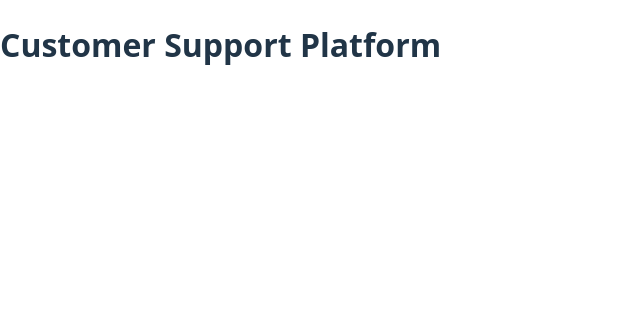
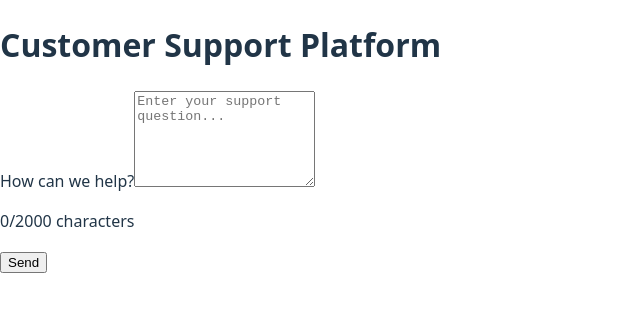
Before and after one commit to 495-CMSC-Capstone-Project/-Customer-Service-Platform-, a React (Vite) app in the folder frontend/: page / in a window 1280 px wide. Shown: the top 312 px of the page, without its empty margins (0-640 px from the left). Built offline with nearby package versions, Linux system fonts and the light colour scheme.

Commit message:
Implement chat message handling in App component
Added chat functionality to handle customer messages and responses.

```diff
--- a/frontend/src/App.tsx
+++ b/frontend/src/App.tsx
@@ -1,5 +1,145 @@
+import { FormEvent, useState } from "react";
+
+type ChatResponse = {
+  conversationId: string;
+  messageId: string;
+  response: string;
+  source: string;
+  confidence: number;
+  escalated: boolean;
+};
+
 function App() {
-  return <h1>Customer Support Platform</h1>;
+  const [message, setMessage] = useState("");
+  const [response, setResponse] = useState<ChatResponse | null>(null);
+  const [error, setError] = useState("");
+  const [loading, setLoading] = useState(false);
+
+  const conversationId = "conv_001";
+  const customerId = "cust_001";
+
+  async function handleSubmit(event: FormEvent<HTMLFormElement>) {
+    event.preventDefault();
+
+    const trimmedMessage = message.trim();
+
+    if (!trimmedMessage) {
+      setError("Please enter a message.");
+      return;
+    }
+
+    if (trimmedMessage.length > 2000) {
+      setError("Message must be 2,000 characters or fewer.");
+      return;
+    }
+
+    setLoading(true);
+    setError("");
+    setResponse(null);
+
+    try {
+      const apiResponse = await fetch(
+        `http://localhost:8000/api/v1/conversations/${conversationId}/messages`,
+        {
+          method: "POST",
+          headers: {
+            "Content-Type": "application/json",
+          },
+          body: JSON.stringify({
+            customerId,
+            message: trimmedMessage,
+          }),
+        }
+      );
+
+      if (!apiResponse.ok) {
+        if (apiResponse.status === 403) {
+          throw new Error(
+            "You do not have access to this conversation."
+          );
+        }
+
+        if (apiResponse.status === 404) {
+          throw new Error("Conversation not found.");
+        }
+
+        if (apiResponse.status === 400) {
+          throw new Error("The message could not be processed.");
+        }
+
+        throw new Error("The service is temporarily unavailable.");
+      }
+
+      const data: ChatResponse = await apiResponse.json();
+
+      setResponse(data);
+      setMessage("");
+    } catch (err) {
+      if (err instanceof Error) {
+        setError(err.message);
+      } else {
+        setError("An unexpected error occurred.");
+      }
+    } finally {
+      setLoading(false);
+    }
+  }
+
+  return (
+    <main>
+      <h1>Customer Support Platform</h1>
+
+      <form onSubmit={handleSubmit}>
+        <label htmlFor="message">
+          How can we help?
+        </label>
+
+        <textarea
+          id="message"
+          value={message}
+          onChange={(event) => setMessage(event.target.value)}
+          maxLength={2000}
+          rows={6}
+          placeholder="Enter your support question..."
+          disabled={loading}
+        />
+
+        <p>{message.length}/2000 characters</p>
+
+        <button type="submit" disabled={loading}>
+          {loading ? "Sending..." : "Send"}
+        </button>
+      </form>
+
+      {error && (
+        <p role="alert">
+          {error}
+        </p>
+      )}
+
+      {response && (
+        <section>
+          <h2>Response</h2>
+
+          <p>{response.response}</p>
+
+          <p>
+            Source: {response.source}
+          </p>
+
+          <p>
+            Confidence: {Math.round(response.confidence * 100)}%
+          </p>
+
+          {response.escalated && (
+            <p>
+              This conversation has been escalated to a human agent.
+            </p>
+          )}
+        </section>
+      )}
+    </main>
+  );
 }
 
 export default App;
```
